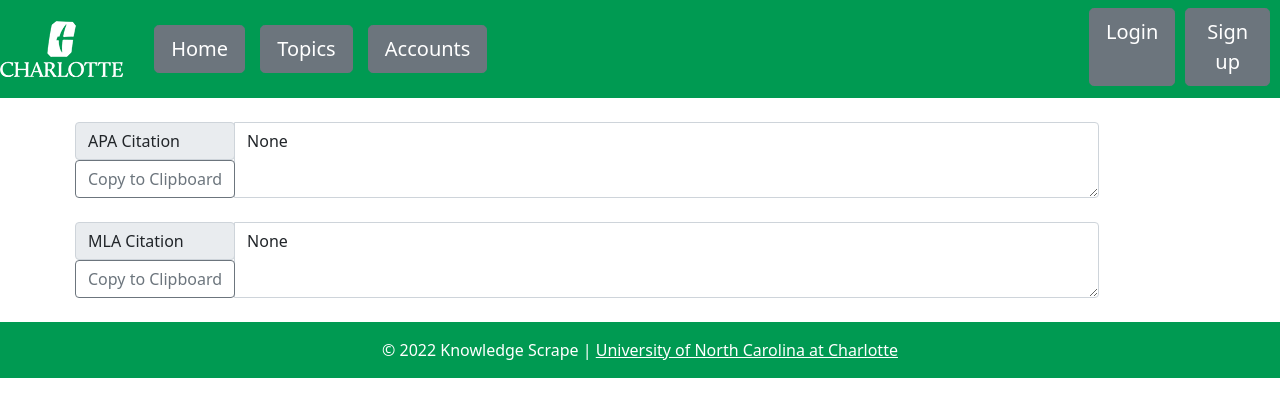
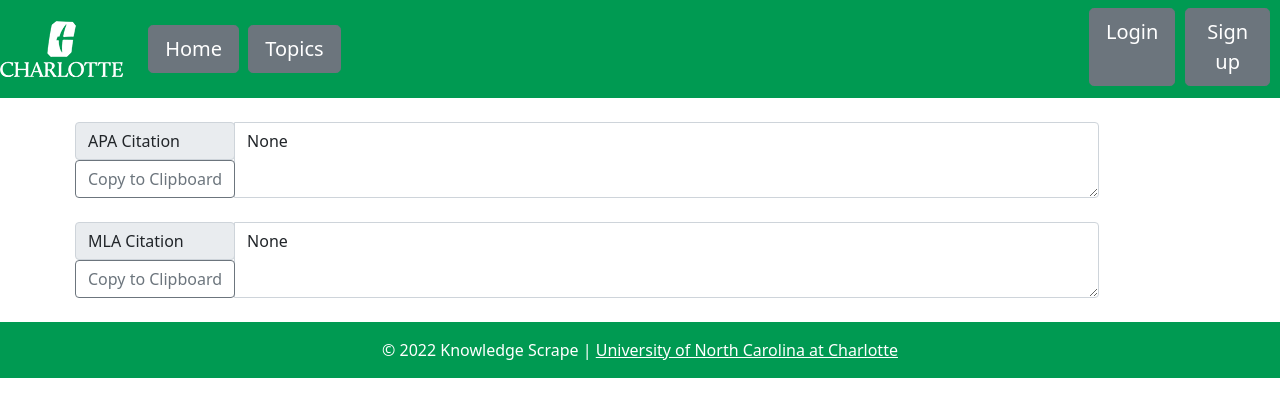
Before and after one commit to mdiaz94/thecap, a Flask app: page /cite in a window 1280 px wide. Shown: the top 417 px of the page. Run offline with Flask 2, Linux system fonts and the light colour scheme; some libraries are stand-ins or nearby versions.

Commit message:
ok i forgot to save some files last time. this one for real.

```diff
--- a/templates/Login.html
+++ b/templates/Login.html
@@ -40,7 +40,6 @@
       <div class="navbar-nav">
         <a type="button" class="btn btn-secondary btn-lg btn-margin-left" href="/index">Home</a>
         <a type="button" class="btn btn-secondary btn-lg btn-margin-left" href="/Topics">Topics</a>
-        <button type="button" class="btn btn-secondary btn-lg btn-margin-left">Accounts</button>
         <!-- This is where we can add more links if need be -->
 
       </div>
--- a/templates/Signup.html
+++ b/templates/Signup.html
@@ -40,7 +40,6 @@
       <div class="navbar-nav">
         <a type="button" class="btn btn-secondary btn-lg btn-margin-left" href="/index">Home</a>
         <a type="button" class="btn btn-secondary btn-lg btn-margin-left" href="/Topics">Topics</a>
-        <button type="button" class="btn btn-secondary btn-lg btn-margin-left">Accounts</button>
         <!-- This is where we can add more links if need be -->
 
       </div>
--- a/templates/bookmarks.html
+++ b/templates/bookmarks.html
@@ -40,7 +40,6 @@
       <div class="navbar-nav">
         <a type="button" class="btn btn-secondary btn-lg btn-margin-left" href="/index">Home</a>
         <a type="button" class="btn btn-secondary btn-lg btn-margin-left" href="/Topics">Topics</a>
-        <button type="button" class="btn btn-secondary btn-lg btn-margin-left">Accounts</button>
         <!-- This is where we can add more links if need be -->
 
       </div>
--- a/templates/cite.html
+++ b/templates/cite.html
@@ -41,7 +41,6 @@
       <div class="navbar-nav">
         <a type="button" class="btn btn-secondary btn-lg btn-margin-left" href="/index">Home</a>
         <button type="button" class="btn btn-secondary btn-lg btn-margin-left">Topics</button>
-        <button type="button" class="btn btn-secondary btn-lg btn-margin-left">Accounts</button>
         <!-- This is where we can add more links if need be -->
 
       </div>
--- a/templates/index.html
+++ b/templates/index.html
@@ -40,7 +40,6 @@
       <div class="navbar-nav">
         <a type="button" class="btn btn-secondary btn-lg active btn-margin-left" href="/index">Home</a>
         <a type="button" class="btn btn-secondary btn-lg btn-margin-left" href="/Topics">Topics</a>
-        <button type="button" class="btn btn-secondary btn-lg btn-margin-left">Accounts</button>
         <!-- This is where we can add more links if need be -->
 
       </div>
--- a/templates/research.html
+++ b/templates/research.html
@@ -40,7 +40,6 @@
       <div class="navbar-nav">
         <a type="button" class="btn btn-secondary btn-lg active btn-margin-left" href="/index">Home</a>
         <button type="button" class="btn btn-secondary btn-lg btn-margin-left">Topics</button>
-        <button type="button" class="btn btn-secondary btn-lg btn-margin-left">Accounts</button>
         <!-- This is where we can add more links if need be -->
 
       </div>
--- a/templates/researcher-results.html
+++ b/templates/researcher-results.html
@@ -40,7 +40,6 @@
       <div class="navbar-nav">
         <a type="button" class="btn btn-secondary btn-lg active btn-margin-left" href="/index">Home</a>
         <button type="button" class="btn btn-secondary btn-lg btn-margin-left">Topics</button>
-        <button type="button" class="btn btn-secondary btn-lg btn-margin-left">Accounts</button>
         <!-- This is where we can add more links if need be -->
 
       </div>
--- a/templates/results.html
+++ b/templates/results.html
@@ -40,7 +40,6 @@
       <div class="navbar-nav">
         <a type="button" class="btn btn-secondary btn-lg btn-margin-left" href="/index">Home</a>
         <a type="button" class="btn btn-secondary btn-lg btn-margin-left" href="/Topics">Topics</a>
-        <button type="button" class="btn btn-secondary btn-lg btn-margin-left">Accounts</button>
         <!-- This is where we can add more links if need be -->
 
       </div>
```
